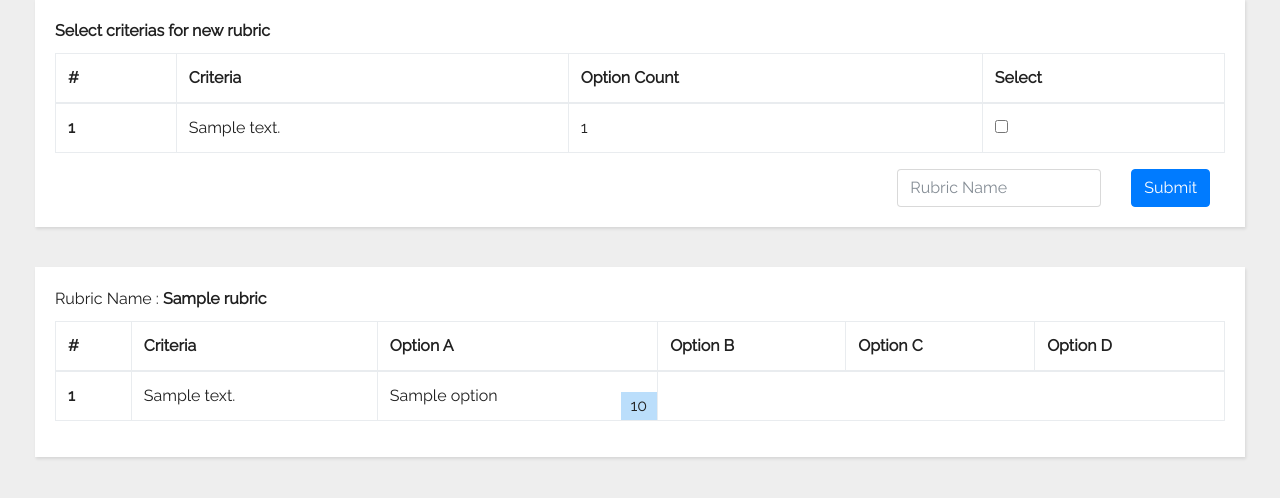
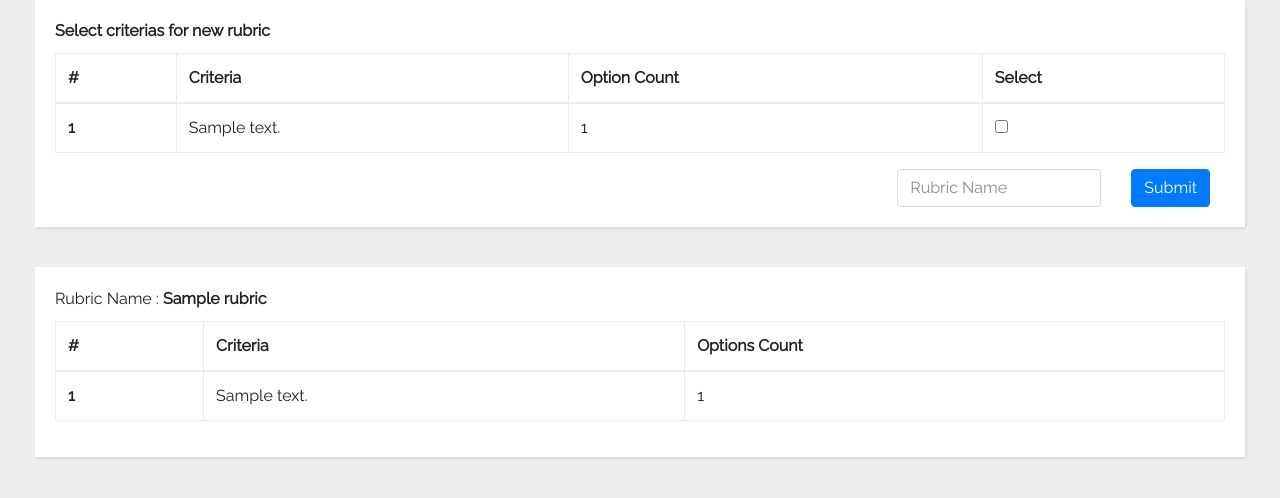
Before and after one commit to jainkuniya/p2preview, a Django app: template p2preview/templates/p2preview/rubric_template.html in a window 1280 px wide. Shown: the part 101-599 px from the top of the page. Run offline with Django 3.2, Linux system fonts and the light colour scheme; the template is opened without the code that fills it: most values are stand-ins (such as "Sample title", 1, 10 or a date in 2020); some libraries are stand-ins or nearby versions.

Commit message:
Removed options from rubric list.

```diff
--- a/p2preview/templates/p2preview/rubric_template.html
+++ b/p2preview/templates/p2preview/rubric_template.html
@@ -139,10 +139,7 @@
           <tr>
             <th scope="col">#</th>
             <th scope="col">Criteria</th>
-            <th scope="col">Option A</th>
-            <th scope="col">Option B</th>
-            <th scope="col">Option C</th>
-            <th scope="col">Option D</th>
+            <th scope="col">Options Count</th>
           </tr>
         </thead>
         <tbody>
@@ -152,17 +149,9 @@
               <td class="option">
                 {{ criteria.criteria.genericId.description }}
               </td>
-              {% for genric_option in criteria.generic_options %}
-                <td class="option">
-                  {{ genric_option.option }}
-                  {% if genric_option.optionNo == criteria.criteria.genericId.answer %}
-                    <div class="points correct">
-                  {% else %}
-                    <div class="points">
-                  {% endif %}
-                  {{ genric_option.points }}</div>
-                </td>
-              {% endfor %}
+              <td class="option">
+                {{ criteria.generic_options|length }}
+              </td>
             </tr>
           {% endfor %}
         </tbody>
```
